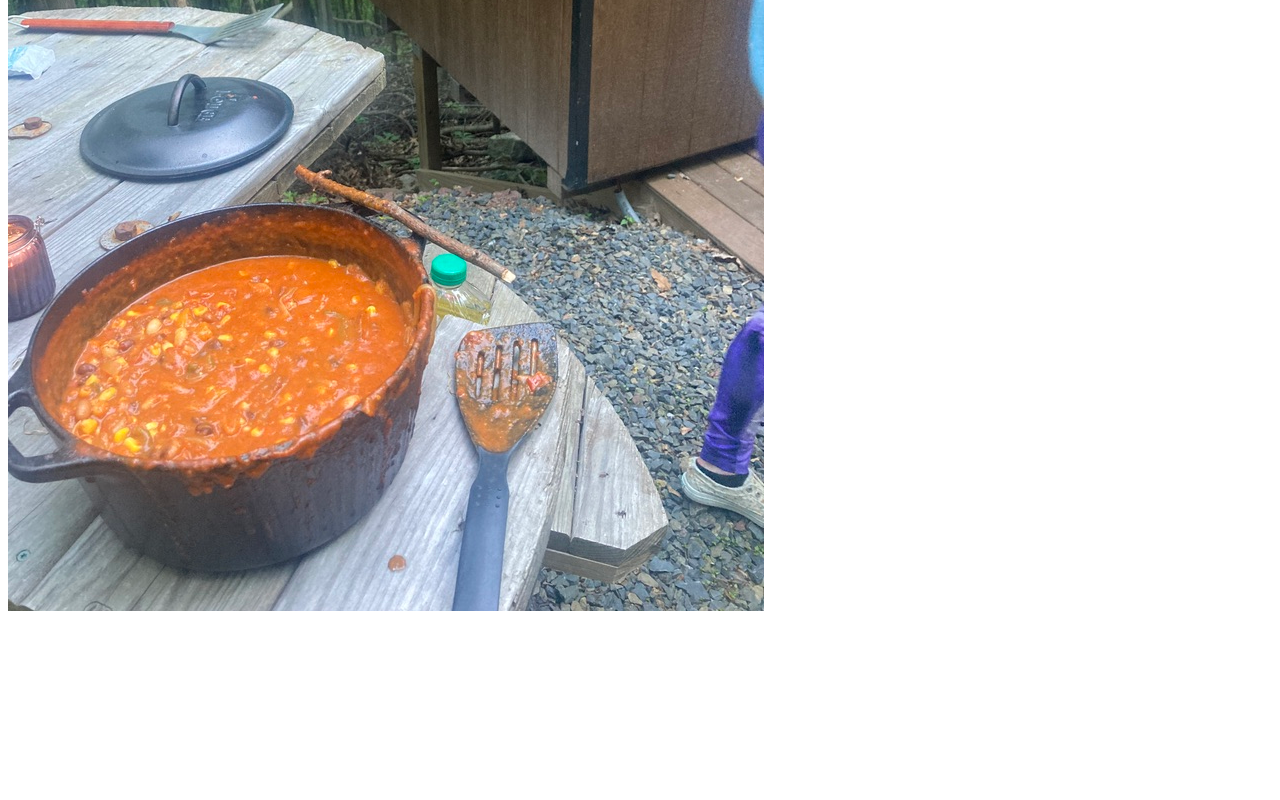
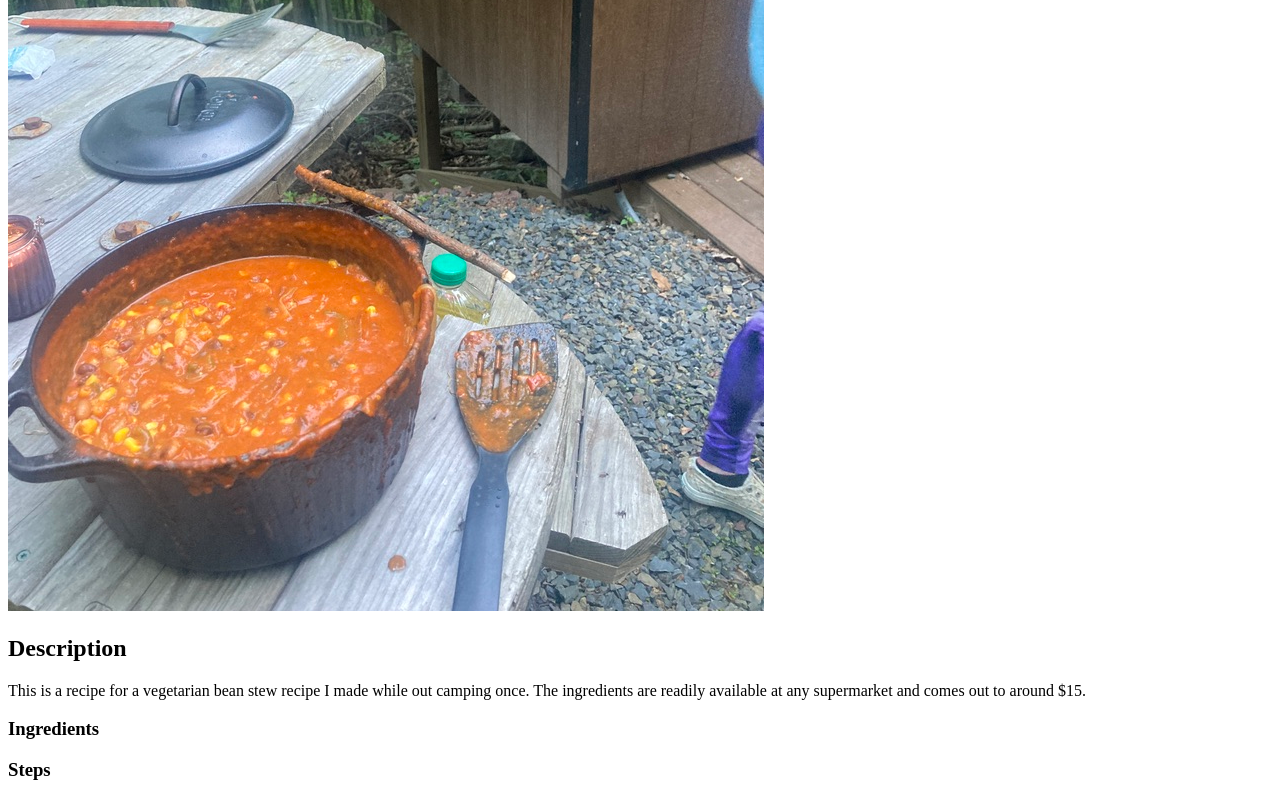
Before and after one commit to Kialti/odin-recipes, a plain HTML site: page recipes/beanstew.html in a window 1280 px wide. Shown: the part 477-1277 px from the top of the page. Before the commit the page ends 1100 px from the top, so only its background shows below. Drawn offline with Linux system fonts and the light colour scheme.

Commit message:
Add description of recipe and section headers

```diff
--- a/recipes/beanstew.html
+++ b/recipes/beanstew.html
@@ -9,5 +9,9 @@
 <body>
     <h1>Bean Stew</h1>
     <img src="../img/beanstew.jpg" alt="A picture of bean stew on the campire">
+    <h2>Description</h2>
+    <p>This is a recipe for a vegetarian bean stew recipe I made while out camping once. The ingredients are readily available at any supermarket and comes out to around $15.</p>
+    <h3>Ingredients</h3>
+    <h3>Steps</h3>
 </body>
 </html>
```
